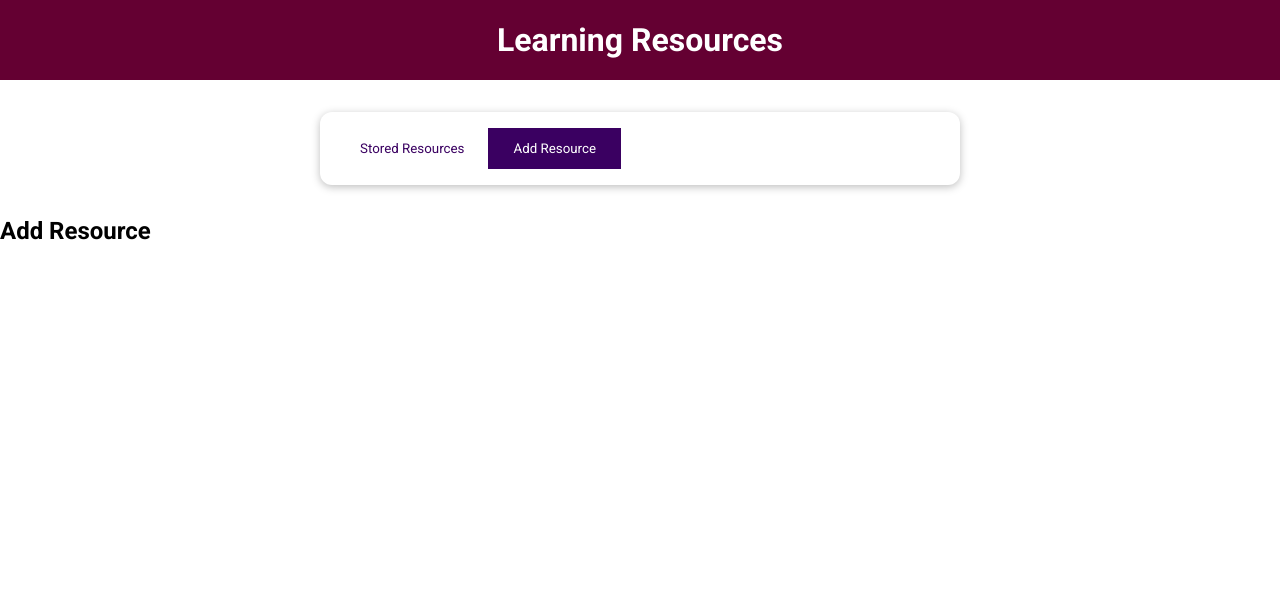
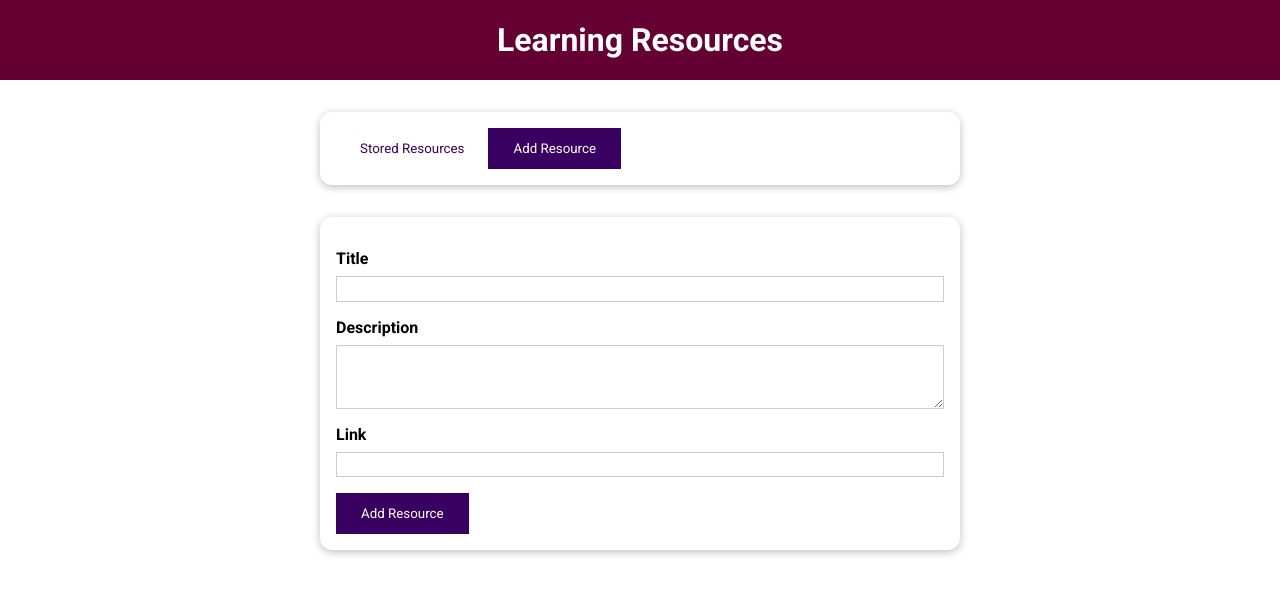
Before and after one commit to jeramiahgcoffey/LearningResources-vue, a Vue app: page / in a window 1280 px wide. Both pictures are taken after a click on the button "Add Resource". Shown: the top 594 px of the page. Built offline with nearby package versions, Linux system fonts and the light colour scheme.

Commit message:
AddResource

```diff
--- a/src/components/UI/BaseButton.vue
+++ b/src/components/UI/BaseButton.vue
@@ -1,5 +1,5 @@
 <template>
-  <button :type="type" :class="mode">
+  <button :class="mode">
     <slot></slot>
   </button>
 </template>
@@ -7,7 +7,6 @@
 <script>
 export default {
   props: {
-    type: String,
     mode: String,
   },
 };
--- a/src/components/learning-resources/AddResource.vue
+++ b/src/components/learning-resources/AddResource.vue
@@ -1,3 +1,69 @@
 <template>
-  <h2>Add Resource</h2>
+  <base-card>
+    <form @submit.prevent="submitData">
+      <div class="form-control">
+        <label for="title">Title</label>
+        <input id="title" name="title" type="text" ref="titleInput" />
+      </div>
+      <div class="form-control">
+        <label for="description">Description</label>
+        <textarea
+          id="description"
+          name="description"
+          rows="3"
+          ref="descInput"
+        />
+      </div>
+      <div class="form-control">
+        <label for="link">Link</label>
+        <input id="link" name="link" type="url" ref="linkInput" />
+      </div>
+      <div>
+        <base-button type="submit">Add Resource</base-button>
+      </div>
+    </form>
+  </base-card>
 </template>
+
+<script>
+export default {
+  inject: ['addResource'],
+  methods: {
+    submitData() {
+      const enteredTitle = this.$refs.titleInput.value;
+      const enteredDescription = this.$refs.descInput.value;
+      const enteredUrl = this.$refs.linkInput.value;
+
+      this.addResource(enteredTitle, enteredDescription, enteredUrl);
+    },
+  },
+};
+</script>
+
+<style scoped>
+label {
+  font-weight: bold;
+  display: block;
+  margin-bottom: 0.5rem;
+}
+
+input,
+textarea {
+  display: block;
+  width: 100%;
+  font: inherit;
+  padding: 0.15rem;
+  border: 1px solid #ccc;
+}
+
+input:focus,
+textarea:focus {
+  outline: none;
+  border-color: #3a0061;
+  background-color: #f7ebff;
+}
+
+.form-control {
+  margin: 1rem 0;
+}
+</style>
--- a/src/components/learning-resources/TheResources.vue
+++ b/src/components/learning-resources/TheResources.vue
@@ -11,7 +11,9 @@
       >Add Resource</base-button
     >
   </base-card>
-  <component :is="selectedTab"></component>
+  <keep-alive>
+    <component :is="selectedTab"></component>
+  </keep-alive>
 </template>
 
 <script>
@@ -45,6 +47,7 @@
   provide() {
     return {
       resources: this.storedResources,
+      addResource: this.addResource,
     };
   },
   computed: {
@@ -59,6 +62,16 @@
     setSelectedTab(tab) {
       this.selectedTab = tab;
     },
+    addResource(title, description, url) {
+      const newResource = {
+        id: new Date().toISOString(),
+        title,
+        description,
+        link: url,
+      };
+      this.storedResources.unshift(newResource);
+      this.selectedTab = 'stored-resources';
+    },
   },
 };
 </script>
```
